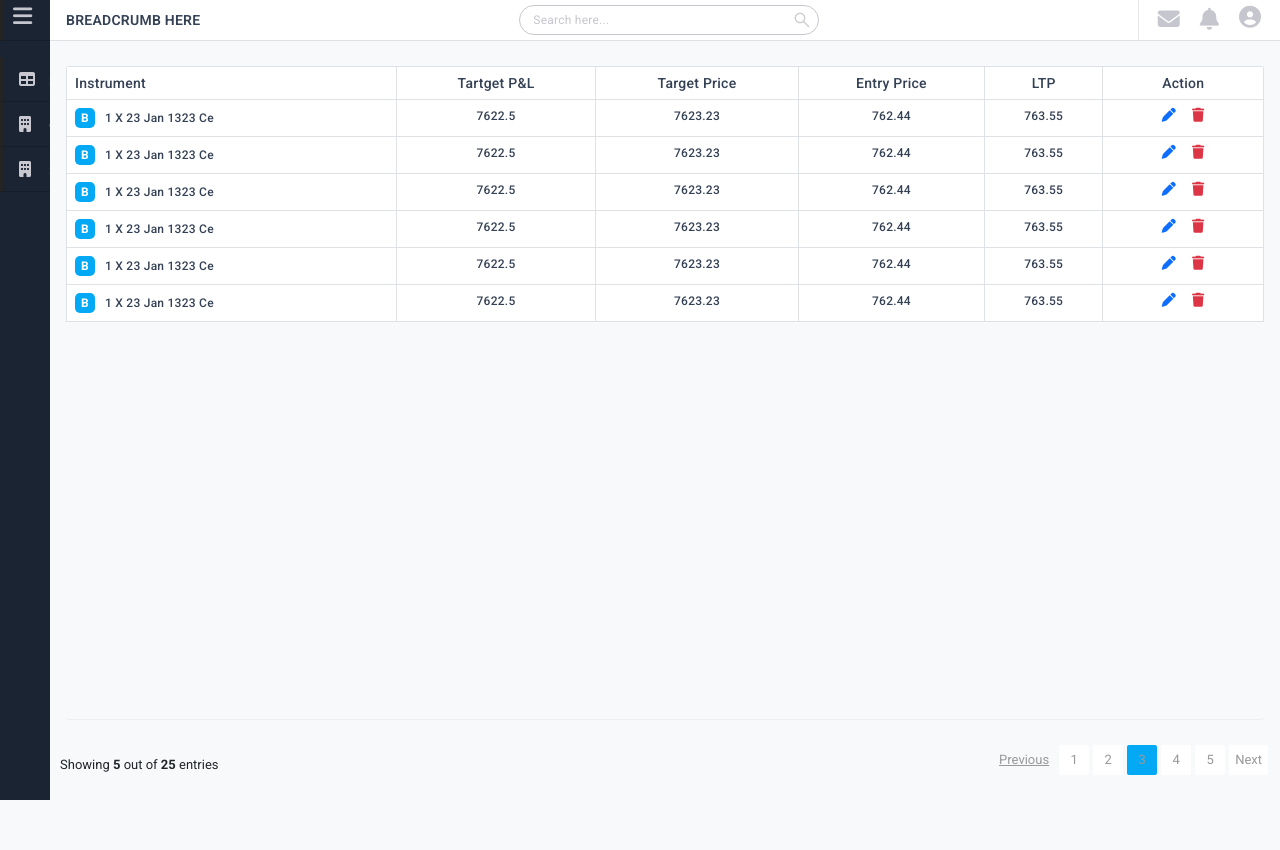
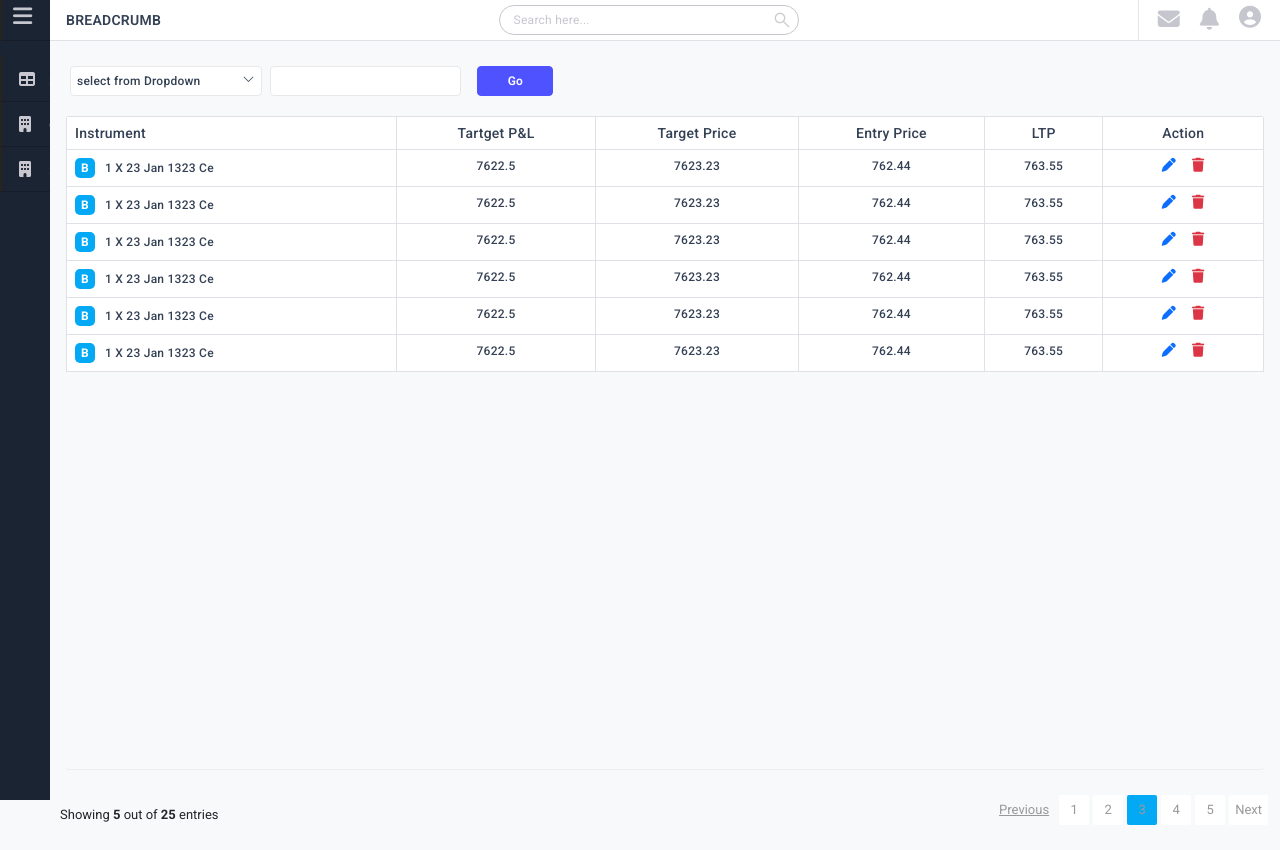
Before and after one commit to abhishek026/einvesta, an Angular app: page /order-history in a window 1280 px wide. Before the commit the page ends 800 px from the top, so only its background shows below. Built offline with nearby package versions, Linux system fonts and the light colour scheme.

Commit message:
ui changes

```diff
--- a/src/app/components/orderhistory/orderhistory.component.html
+++ b/src/app/components/orderhistory/orderhistory.component.html
@@ -1,3 +1,24 @@
+  <div class="row m-0 filter mt-3 ms-3 me-3">
+    <div class="col-md-2 ps-1 pe-1 mb-1">
+      <div class="dropdown">
+        <button class="w-100 dropdown-toggle" type="button" id="dropdownMenuButton1" data-bs-toggle="dropdown" aria-expanded="false">
+          select from Dropdown
+          <i class="las la-angle-down"></i>
+        </button>
+        <ul class="dropdown-menu" aria-labelledby="dropdownMenuButton1">
+          <li><a class="dropdown-item" href="#">Action</a></li>
+          <li><a class="dropdown-item" href="#">Another action</a></li>
+          <li><a class="dropdown-item" href="#">Something else here</a></li>
+        </ul>
+      </div>
+    </div>
+    <div class="col-md-2 ps-1 pe-1 mb-1">
+      <input type="text" placeholder="" class="w-100">
+    </div>
+    <div class="col-md-1 mb-1">
+      <button class="w-100 go_button">Go</button>
+    </div>
+  </div>
   <div class="table-wrapper m-3">
     <table class="table">
       <thead>
--- a/src/app/components/orderhistory/orderhistory.component.scss
+++ b/src/app/components/orderhistory/orderhistory.component.scss
@@ -1,4 +1,52 @@
 
+.filter{
+  input,select,.dropdown-toggle{
+    border: 1px solid #e8e8e8;
+    border-radius: 4px;
+    height: 30px;
+    padding: 2px 6px;
+    text-align: left;
+    color: rgb(52, 64, 84);
+    white-space: inherit;
+    font-style: normal;
+    text-decoration: none;
+    font-size: 12px;
+    line-height: 1rem;
+    letter-spacing: 0.01563rem;
+    font-weight: 500;
+    outline: none;
+    background: #FFF;
+  }
+  .go_button{
+    background-color: #4f52ff;
+    width: 110px;
+    border: 1px solid #4f52ff;
+    border-radius: 4px;
+    color: #FFF;
+    height: 30px;
+    font-size: 12px;
+    font-weight: 600;
+  }
+  .la-angle-down{
+    float: right
+  }
+
+.dropdown-item:focus, .dropdown-item:hover {
+  color: #4f52ff;
+  background-color: rgb(0 108 230 / 19%) !important;
+  font-weight: 600;
+}
+.dropdown-item{
+  font-size: 12px;
+  line-height: 1rem;
+  letter-spacing: 0.01563rem;
+  font-weight: 500;
+  color: rgb(52, 64, 84);
+}
+.dropdown-toggle::after{
+  display: none;
+}
+}
 .table-wrapper {
   margin: 30px 0;
 border-radius: 3px;
--- a/src/app/components/sidenav/sidenav.component.html
+++ b/src/app/components/sidenav/sidenav.component.html
@@ -4,7 +4,7 @@
       <div class="col-lg-12 d-flex align-items-center justify-content-space p-0">
         <div class="d-flex">
           <div class="fa fa-bars bar3" style="margin-left: 180px;" id="menu_bar" *ngIf="menuOpen && showBar3" (click)="toggleMenu()"></div>
-          <h6 [ngStyle]="{ 'margin-left': menuOpen && showBar3 ? '0px' : '66px' }">BreadCrumb Here</h6>
+          <h6 [ngStyle]="{ 'margin-left': menuOpen && showBar3 ? '0px' : '66px' }">BreadCrumb</h6>
         </div>
         <input type="text" class="searchbar ms-auto" name="" id="" placeholder=" Search here...">
         <div class="user-profile d-flex align-items-center ms-auto">
```
